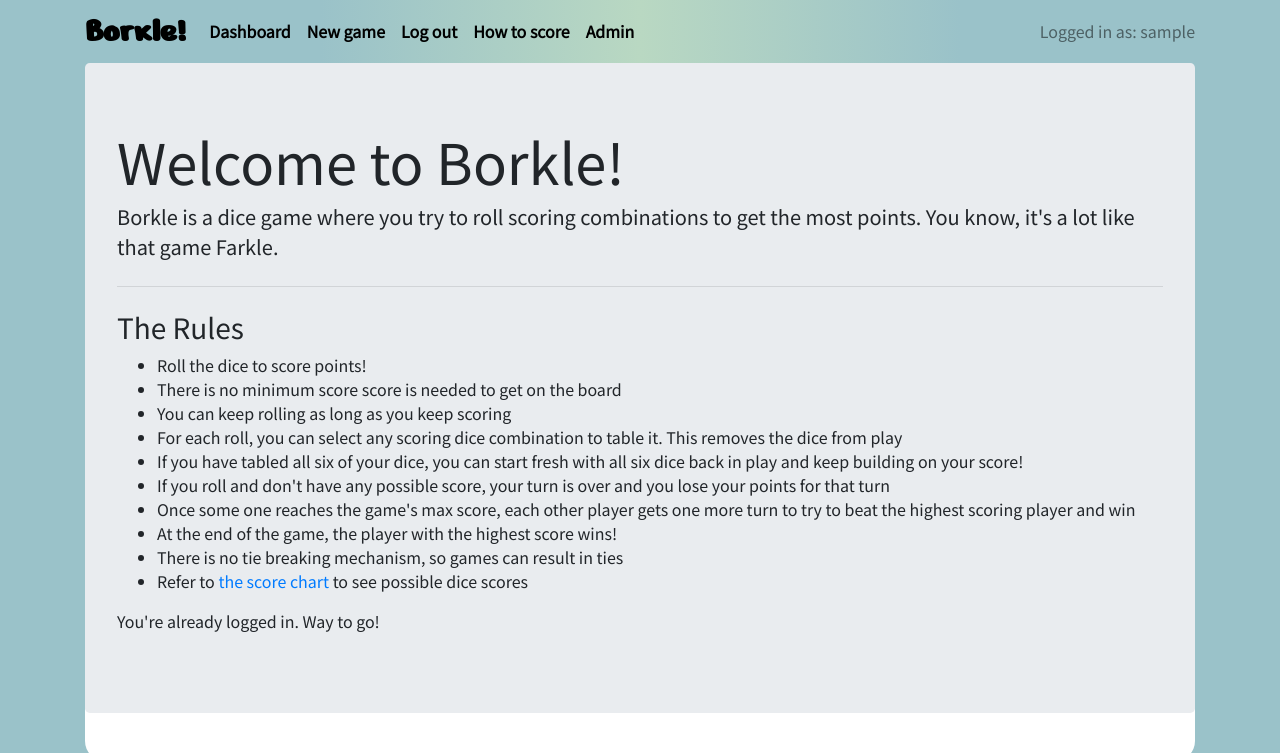
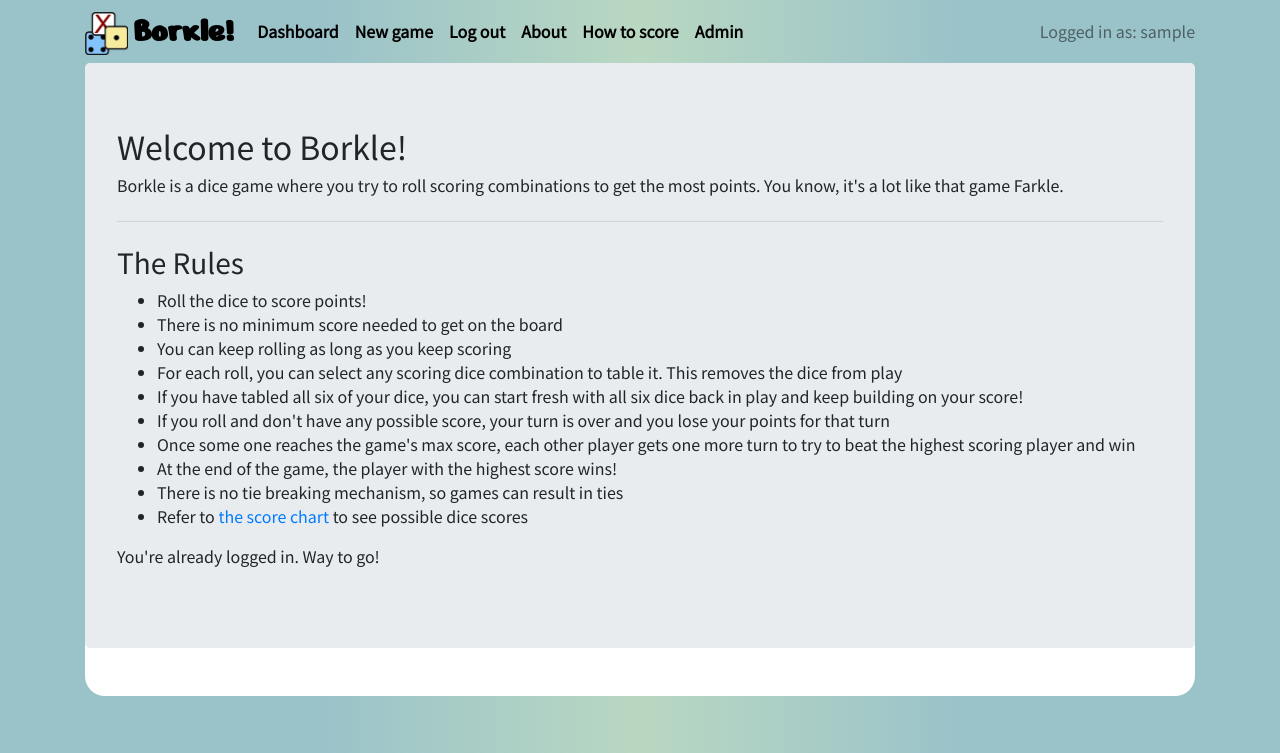
Before and after one commit to astromitts/borkle-social, a Django app: page / in a window 1280 px wide. Shown: the top 753 px of the page. Run offline with Django 3.2, Linux system fonts and the light colour scheme; the visitor is signed in with stand-in values (Sample User, id 1); some libraries are stand-ins or nearby versions.

Commit message:
Add a favicon and header image

```diff
--- a/borkle/static/css/app.css
+++ b/borkle/static/css/app.css
@@ -22,6 +22,22 @@ body {
   color: #000000 !important;
   font-weight: bold;
   font-size: 2.2rem;
+}
+.navbar a.navbar-brand img {
+  margin-right: 0.3rem;
+}
+
+img#header-image {
+  width: 2.7rem;
+  height: 2.7rem;
+}
+
+.display-4 {
+  font-size: 2rem;
+}
+
+.lead {
+  font-size: 1rem;
 }
 
 .auto-centered {
--- a/borkle/static/scss/app.scss
+++ b/borkle/static/scss/app.scss
@@ -73,8 +73,25 @@ body {
 		color: #000000 !important;
 		font-weight: bold;
 		font-size: 2.2rem;
+		img {
+			margin-right: .3rem;
+		}
 	}
 }
+
+img#header-image{
+	width: 2.7rem;
+	height: 2.7rem;
+}
+
+.display-4 {
+	font-size: 2rem;
+}
+
+.lead {
+	font-size: 1rem;
+}
+
 .auto-centered {
 	display: inline-block;
 	margin: auto;
--- a/borkle/templates/borkle/about.html
+++ b/borkle/templates/borkle/about.html
@@ -12,7 +12,7 @@
 				<h3>The Rules</h3>
 					<ul>
 						<li>Roll the dice to score points!</li>
-						<li>There is no minimum score score is needed to get on the board</li>
+						<li>There is no minimum score needed to get on the board</li>
 						<li>You can keep rolling as long as you keep scoring</li>
 						<li>For each roll, you can select any scoring dice combination to table it. This removes the dice from play</li>
 						<li>If you have tabled all six of your dice, you can start fresh with all six dice back in play and keep building on your score!</li>
--- a/borkle/templates/borkle/base.html
+++ b/borkle/templates/borkle/base.html
@@ -9,6 +9,7 @@
 	<meta name="keywords" content="">
 	<meta name="author" content="Bo Morin">
 	<title>{% block page_title %}Borkle! It's a lot like Farkle.{% endblock %}</title>
+	<link rel="shortcut icon" href="{% static 'images/favicon.ico' %}" />
 	<meta content='width=device-width, initial-scale=1.0, maximum-scale=1.0, user-scalable=0, shrink-to-fit=no' name='viewport' />
 	<link href="{% static 'bootstrap/css/bootstrap.min.css' %}" rel="stylesheet">
 	<link href= 'https://ajax.googleapis.com/ajax/libs/jqueryui/1.12.1/themes/ui-lightness/jquery-ui.css' rel='stylesheet'>
@@ -25,7 +26,7 @@
 <body>
 	<nav class="navbar navbar-expand-lg navbar-light bg-light">
 		<div class="container">
-			<a class="navbar-brand" href="{% url 'dashboard' %}">Borkle!</a>
+			<a class="navbar-brand" href="{% url 'dashboard' %}"><img id="header-image" src="{% static 'images/favicon-large.png' %}" />Borkle!</a>
 			<button class="navbar-toggler" type="button" data-toggle="collapse" data-target="#navbarText" aria-controls="navbarText" aria-expanded="false" aria-label="Toggle navigation">
 				<span class="navbar-toggler-icon"></span>
 			</button>
@@ -40,6 +41,9 @@
 						</li>
 						<li class="nav-item">
 							<a class="nav-link" href="{%url 'session_manager_logout' %}">Log out</a>
+						</li>
+						<li class="nav-item active">
+							<a class="nav-link" href="{% url 'about' %}">About</a>
 						</li>
 						<li class="nav-item">
 							<a class="nav-link" href="{%url 'score_chart' %}">How to score</a>
```
Also changed, not shown: borkle/static/images/favicon-large.png (added), borkle/static/images/favicon.ico (added), 1 other file.
